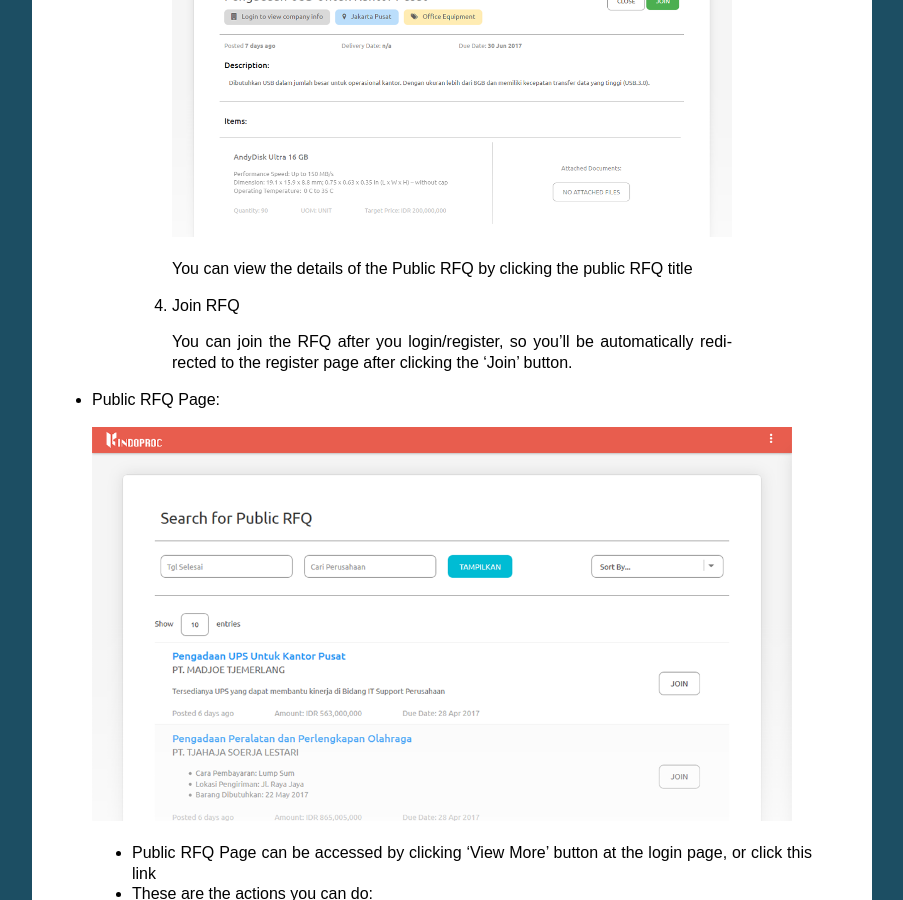
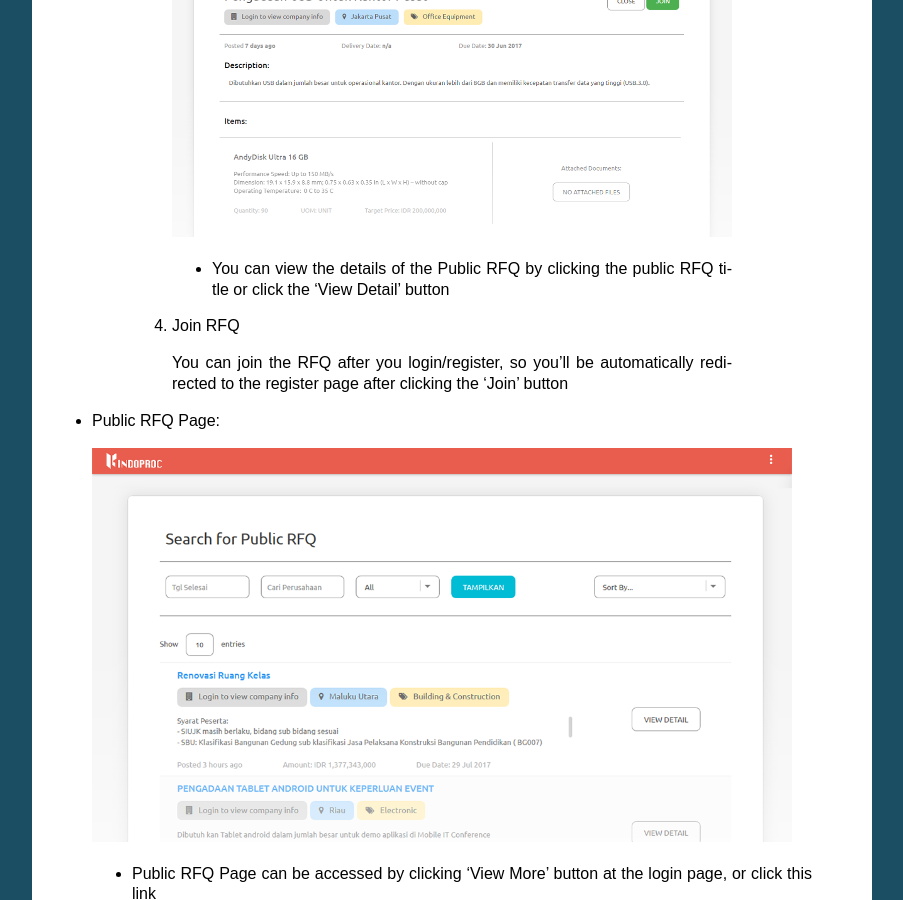
Before and after one commit to ralese/docs, a Sphinx documentation site: the page built from source/Supplier/public_rfq.rst, in a window 1280 px wide and 900 px high, scrolled down 1258 px. Shown: the whole window, without its empty margins (198-1101 px from the left). Built offline with Sphinx 7.4.7, drawn with Linux system fonts in a browser that asks for light colours.

Commit message:
update supplier docs

```diff
--- a/source/Supplier/public_rfq.rst
+++ b/source/Supplier/public_rfq.rst
@@ -44,11 +44,12 @@ Public RFQ can be viewed before login, but to join or create the quotation login
      :width: 700px
      :alt: role select
 
-   You can view the details of the Public RFQ by clicking the public RFQ title
+   - You can view the details of the Public RFQ by clicking the public RFQ title or click the 'View Detail' button
+
 
   4. Join RFQ
 
-   You can join the RFQ after you login/register, so you'll be automatically redirected to the register page after clicking the 'Join' button.
+   You can join the RFQ after you login/register, so you'll be automatically redirected to the register page after clicking the 'Join' button
 
 - Public RFQ Page:
 
--- a/source/Supplier/public_rfq_status.rst
+++ b/source/Supplier/public_rfq_status.rst
@@ -25,7 +25,7 @@ Send Revision
 
 You still can offer a quotation revision if the RFQ still open.
 
-- Click 'Offer Revision' button from your submitted quotation list
+- Click 'Revise' button from your submitted quotation list
 
  .. image:: ../img_src/offer-ss.png
     :width: 700px
```
Also changed, not shown: source/img_src/history_ss.png, source/img_src/offer-ss.png, source/img_src/pubrfq_ss.png, source/img_src/pubrfqlist_ss.png, source/img_src/submit_ss.png.
